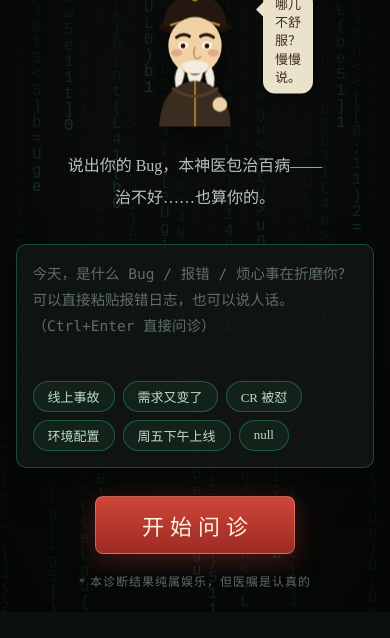
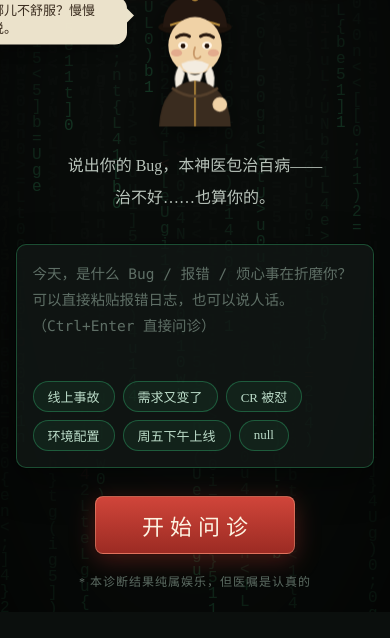
Before and after one commit to 3596994723-spec/cyber-tcm-clinic, a plain HTML site: page index.html in a window 390 px wide. Shown: the part 232-870 px from the top of the page. Drawn offline with Linux system fonts and the light colour scheme.

Commit message:
fix: 气泡宽度自适应+窄屏移至左侧 (style.css)

```diff
--- a/style.css
+++ b/style.css
@@ -744,7 +744,8 @@ body::after {
      绝不压在脸上；窄屏用 vw 兜底，文案折行也不遮五官 */
   position: absolute; left: 100%; top: 2%;
   margin-left: 8px;
-  max-width: 46vw;
+  width: max-content;
+  max-width: 40vw;
   background: rgba(245,236,212,.96);
   color: #3a2c1f;
   font-family: var(--kai); font-size: 13px; line-height: 1.4;
@@ -758,6 +759,18 @@ body::after {
   border: 7px solid transparent; border-right-color: rgba(245,236,212,.96); border-left: 0;
 }
 @keyframes bubblePop { from { opacity: 0; transform: translateY(6px) scale(.9); } to { opacity: 1; transform: none; } }
+/* 窄屏：郎中身侧放不下，气泡移到他左侧（小尖角朝右），横竖都不遮脸 */
+@media (max-width: 600px) {
+  .doc-bubble {
+    left: auto; right: 100%; top: 6%;
+    margin: 0 8px 0 0;
+    max-width: 38vw;
+  }
+  .doc-bubble::after {
+    left: auto; right: -7px; top: 12px;
+    border: 7px solid transparent; border-left-color: rgba(245,236,212,.96); border-right: 0;
+  }
+}
 
 /* ---------- 终端脉象仪 ---------- */
 .pulse-scope {
```
